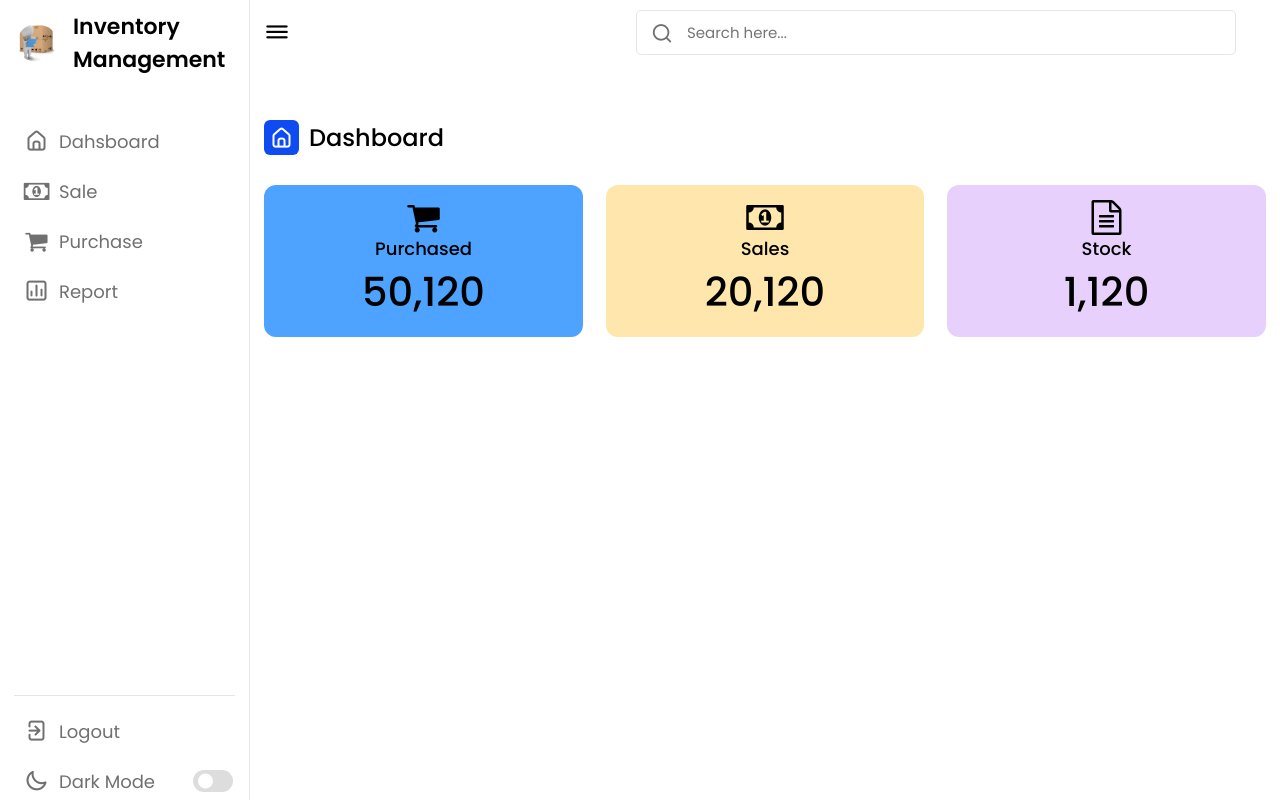
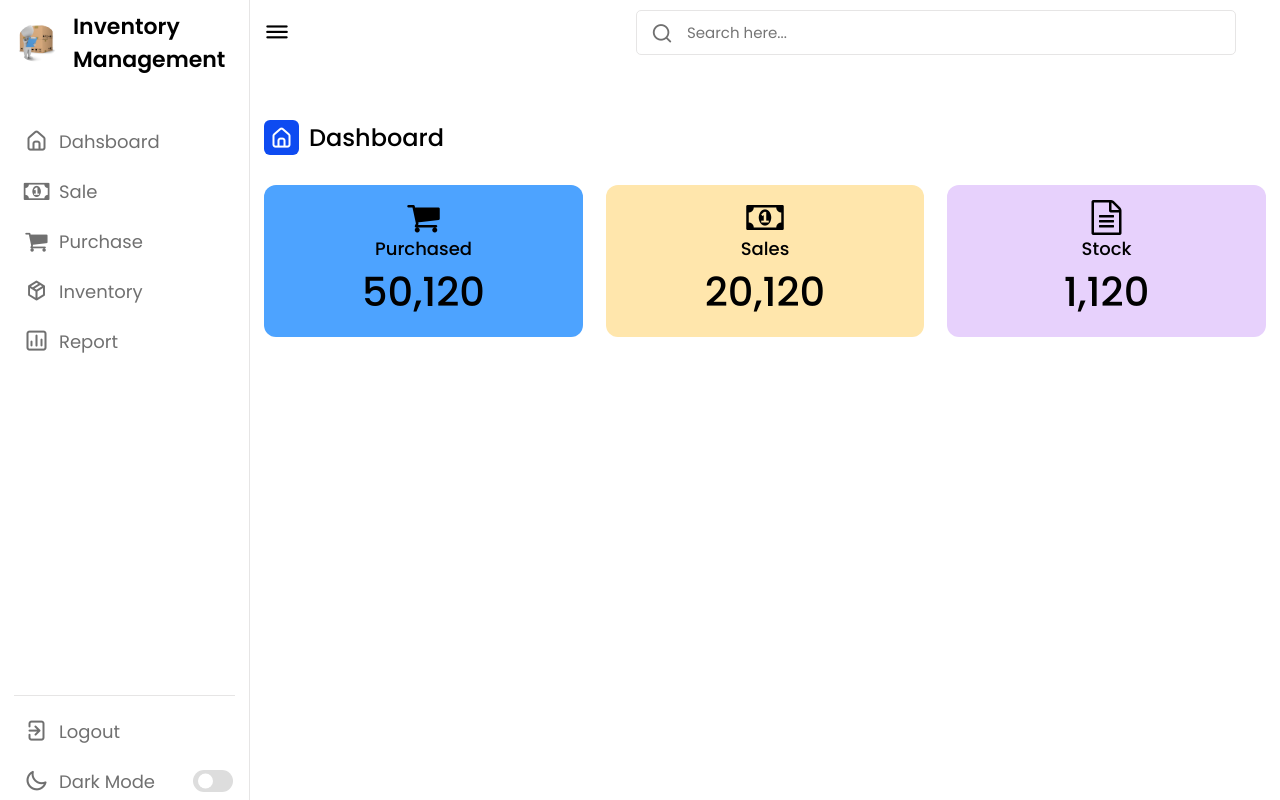
Before and after one commit to bibekb12/projectbca4, a PHP site: page /dashboard.php in a window 1280 px wide. Run offline with PHP 8.4, Linux system fonts and the light colour scheme.

Commit message:
inve icon

```diff
--- a/dashboard.php
+++ b/dashboard.php
@@ -36,6 +36,10 @@
                 <li><a href="purchase.php">
                     <i class="fa fa-shopping-cart" aria-hidden="true"></i>
                     <span class="link-name">Purchase</span>
+                </a></li>
+                 <li><a href="inventory.php">
+                    <i class="uil uil-box"></i>
+                    <span class="link-name">Inventory</span>
                 </a></li>
                 <li><a href="report.php">
                     <i class="uil uil-chart"></i>
```
